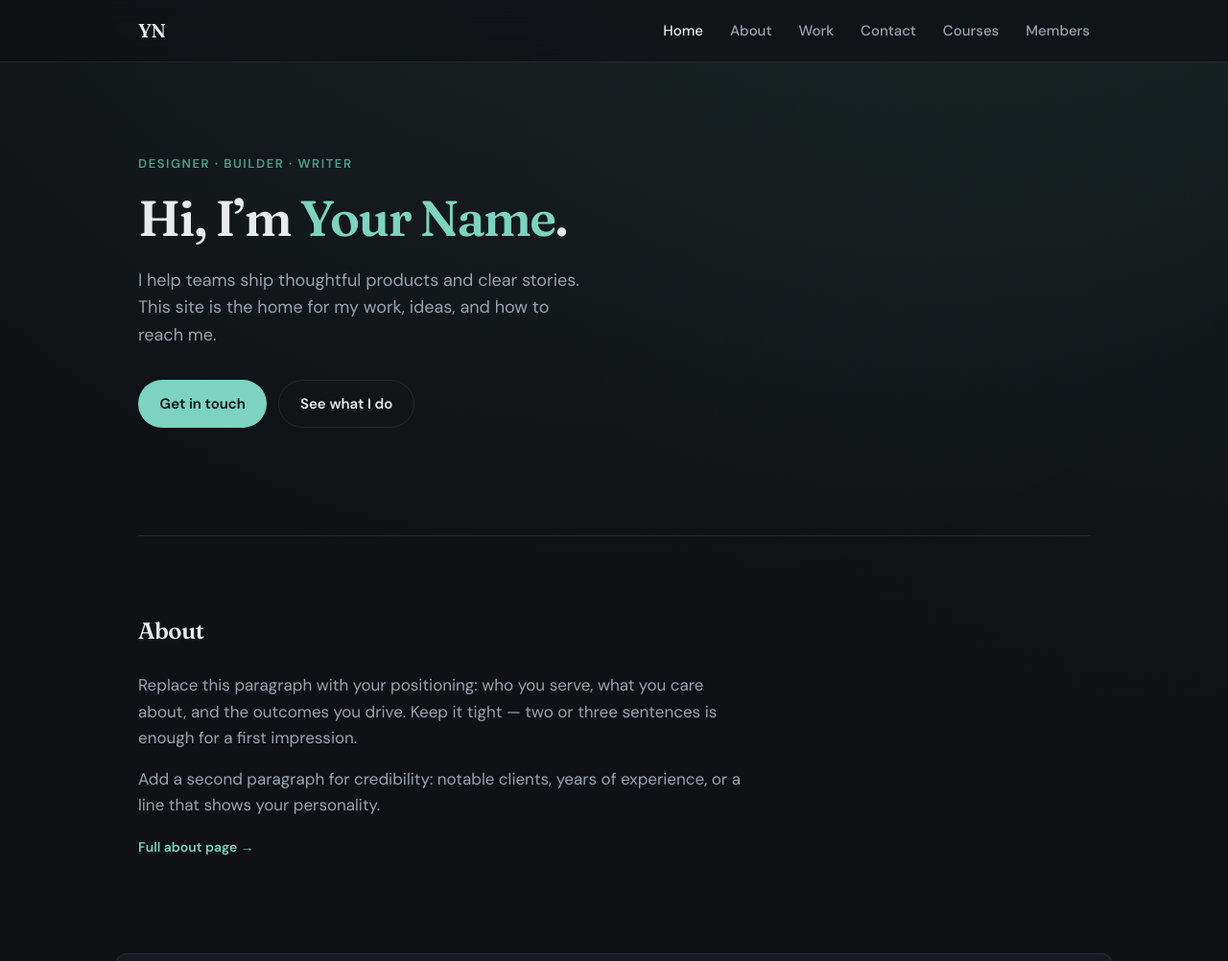
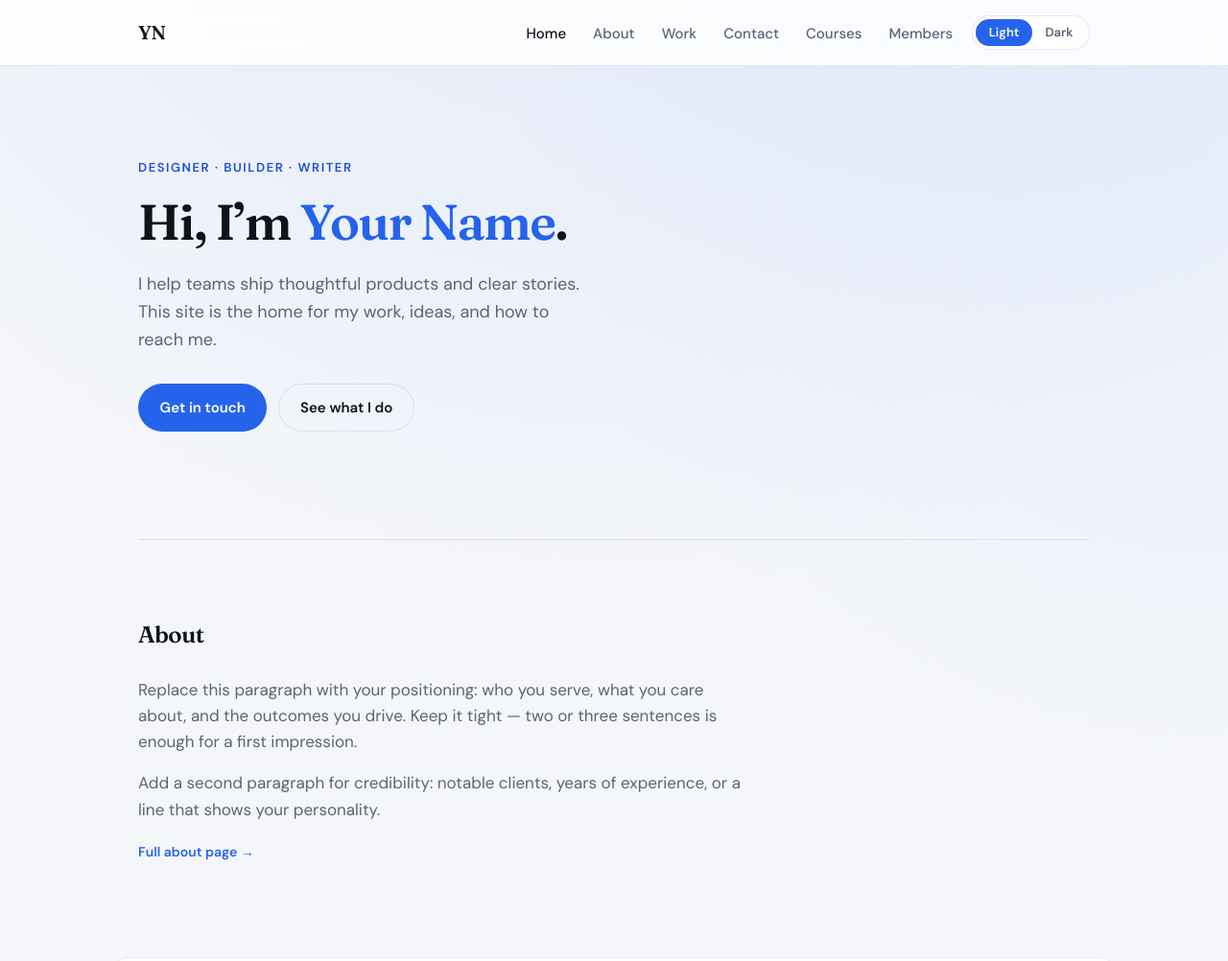
Before and after one commit to mohannad789/Personal-Branding, an Astro site: page / in a window 1280 px wide. Shown: the top 1002 px of the page at 96% size. Built offline with nearby package versions, Linux system fonts and the light colour scheme; Astro itself is replaced by a stand-in of ours.

Commit message:
Add light/dark theme switcher and blue accent palette
- Theme from localStorage or prefers-color-scheme; head script avoids flash
- Segmented Light/Dark control in header with aria-pressed
- Blue accents and glows; semantic tokens per theme

Made-with: Cursor

```diff
--- a/src/layouts/BaseLayout.astro
+++ b/src/layouts/BaseLayout.astro
@@ -18,6 +18,19 @@ const pageTitle = `${title} — ${site.name}`;
 <html lang="en">
   <head>
     <meta charset="UTF-8" />
+    <script is:inline>
+      (function () {
+        try {
+          var s = localStorage.getItem("theme");
+          if (s === "light" || s === "dark") {
+            document.documentElement.setAttribute("data-theme", s);
+            return;
+          }
+        } catch (_) {}
+        var light = window.matchMedia("(prefers-color-scheme: light)").matches;
+        document.documentElement.setAttribute("data-theme", light ? "light" : "dark");
+      })();
+    </script>
     <meta name="viewport" content="width=device-width, initial-scale=1" />
     <meta name="description" content={description} />
     <title>{pageTitle}</title>
@@ -35,6 +48,7 @@ const pageTitle = `${title} — ${site.name}`;
     <header class="site-header">
       <nav class="nav" aria-label="Primary">
         <a class="logo" href="/">{site.logoInitials}</a>
+        <div class="nav-menu">
           <ul class="nav-links">
             {
               mainNav.map(({ href, label }) => {
@@ -53,6 +67,11 @@ const pageTitle = `${title} — ${site.name}`;
               })
             }
           </ul>
+          <div class="theme-switch" role="group" aria-label="Color theme">
+            <button type="button" data-theme-pick="light">Light</button>
+            <button type="button" data-theme-pick="dark">Dark</button>
+          </div>
+        </div>
       </nav>
     </header>
 
@@ -72,5 +91,34 @@ const pageTitle = `${title} — ${site.name}`;
         </nav>
       </div>
     </footer>
+    <script is:inline>
+      (function () {
+        var root = document.documentElement;
+        function current() {
+          return root.getAttribute("data-theme") === "light" ? "light" : "dark";
+        }
+        function apply(theme) {
+          root.setAttribute("data-theme", theme);
+          try {
+            localStorage.setItem("theme", theme);
+          } catch (_) {}
+          syncButtons();
+        }
+        function syncButtons() {
+          var t = current();
+          document.querySelectorAll("[data-theme-pick]").forEach(function (btn) {
+            var v = btn.getAttribute("data-theme-pick");
+            btn.setAttribute("aria-pressed", v === t ? "true" : "false");
+          });
+        }
+        document.querySelectorAll("[data-theme-pick]").forEach(function (btn) {
+          btn.addEventListener("click", function () {
+            var v = btn.getAttribute("data-theme-pick");
+            if (v === "light" || v === "dark") apply(v);
+          });
+        });
+        syncButtons();
+      })();
+    </script>
   </body>
 </html>
--- a/src/styles/global.css
+++ b/src/styles/global.css
@@ -1,11 +1,38 @@
-:root {
+:root[data-theme="dark"] {
+  color-scheme: dark;
   --bg: #0f1114;
   --bg-elevated: #161a20;
   --text: #e8eaed;
   --text-muted: #9aa3af;
-  --accent: #7dd3c0;
-  --accent-dim: #4a9d8c;
-  --border: rgba(255, 255, 255, 0.08);
+  --accent: #5ea4fc;
+  --accent-dim: #3d8ae8;
+  --accent-hover: #7eb6fd;
+  --on-accent: #ffffff;
+  --border: rgba(255, 255, 255, 0.09);
+  --header-bg: rgba(15, 17, 20, 0.78);
+  --glow-a: rgba(94, 164, 252, 0.16);
+  --glow-b: rgba(59, 130, 246, 0.09);
+  --radius: 12px;
+  --font-sans: "DM Sans", system-ui, sans-serif;
+  --font-display: "Fraunces", Georgia, serif;
+  --max: 720px;
+  --max-wide: 1040px;
+}
+
+:root[data-theme="light"] {
+  color-scheme: light;
+  --bg: #f4f6fa;
+  --bg-elevated: #ffffff;
+  --text: #0f1419;
+  --text-muted: #5a6572;
+  --accent: #2563eb;
+  --accent-dim: #1d4ed8;
+  --accent-hover: #3b82f6;
+  --on-accent: #ffffff;
+  --border: rgba(15, 20, 30, 0.09);
+  --header-bg: rgba(255, 255, 255, 0.82);
+  --glow-a: rgba(37, 99, 235, 0.11);
+  --glow-b: rgba(59, 130, 246, 0.07);
   --radius: 12px;
   --font-sans: "DM Sans", system-ui, sans-serif;
   --font-display: "Fraunces", Georgia, serif;
@@ -32,8 +59,8 @@ body {
   color: var(--text);
   background: var(--bg);
   background-image:
-    radial-gradient(ellipse 80% 50% at 50% -20%, rgba(125, 211, 192, 0.12), transparent),
-    radial-gradient(ellipse 60% 40% at 100% 0%, rgba(74, 157, 140, 0.08), transparent);
+    radial-gradient(ellipse 80% 50% at 50% -20%, var(--glow-a), transparent),
+    radial-gradient(ellipse 60% 40% at 100% 0%, var(--glow-b), transparent);
 }
 
 .skip-link {
@@ -53,7 +80,7 @@ body {
   height: auto;
   padding: 0.75rem 1rem;
   background: var(--accent);
-  color: var(--bg);
+  color: var(--on-accent);
   z-index: 100;
   border-radius: 8px;
 }
@@ -63,7 +90,7 @@ body {
   top: 0;
   z-index: 50;
   backdrop-filter: blur(12px);
-  background: rgba(15, 17, 20, 0.75);
+  background: var(--header-bg);
   border-bottom: 1px solid var(--border);
 }
 
@@ -74,8 +101,18 @@ body {
   display: flex;
   align-items: center;
   justify-content: space-between;
+  gap: 1rem 1.25rem;
   flex-wrap: wrap;
-  gap: 0.75rem 1rem;
+}
+
+.nav-menu {
+  display: flex;
+  flex: 1;
+  min-width: 0;
+  flex-wrap: wrap;
+  align-items: center;
+  justify-content: flex-end;
+  gap: 0.75rem 1.25rem;
 }
 
 .logo {
@@ -110,6 +147,43 @@ body {
 .nav-links a:hover,
 .nav-links a[aria-current="page"] {
   color: var(--text);
+}
+
+.theme-switch {
+  display: inline-flex;
+  align-items: center;
+  border: 1px solid var(--border);
+  border-radius: 999px;
+  padding: 3px;
+  background: var(--bg-elevated);
+  flex-shrink: 0;
+}
+
+.theme-switch button {
+  border: none;
+  background: transparent;
+  padding: 0.4rem 0.85rem;
+  border-radius: 999px;
+  cursor: pointer;
+  font-family: inherit;
+  font-size: 0.8125rem;
+  font-weight: 600;
+  color: var(--text-muted);
+  line-height: 1.2;
+}
+
+.theme-switch button:hover {
+  color: var(--text);
+}
+
+.theme-switch button[aria-pressed="true"] {
+  background: var(--accent);
+  color: var(--on-accent);
+}
+
+.theme-switch button:focus-visible {
+  outline: 2px solid var(--accent);
+  outline-offset: 2px;
 }
 
 main {
@@ -178,11 +252,11 @@ main.main--narrow {
 
 .btn-primary {
   background: var(--accent);
-  color: var(--bg);
+  color: var(--on-accent);
 }
 
 .btn-primary:hover {
-  background: #9ae4d4;
+  background: var(--accent-hover);
 }
 
 .btn-ghost {
@@ -365,4 +439,9 @@ main.main--narrow {
   .nav-links {
     gap: 0.75rem 1rem;
   }
+
+  .nav-menu {
+    width: 100%;
+    justify-content: space-between;
+  }
 }
```
Lines whose indentation alone changed are shown as unchanged.
